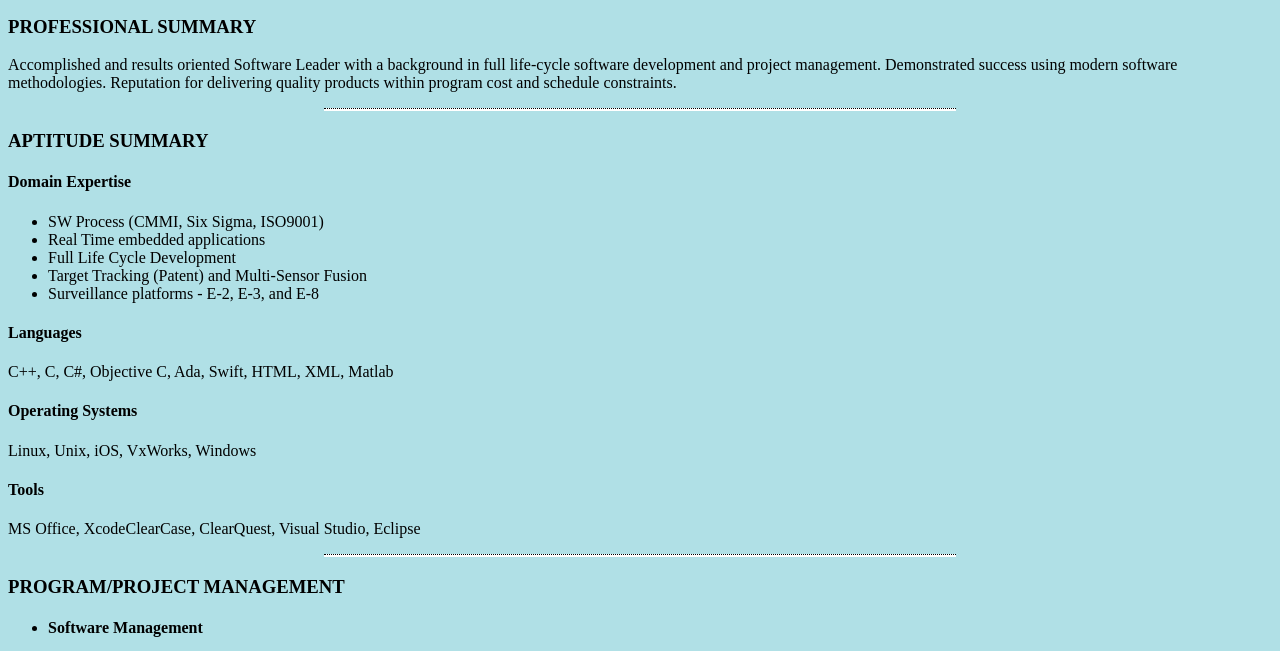
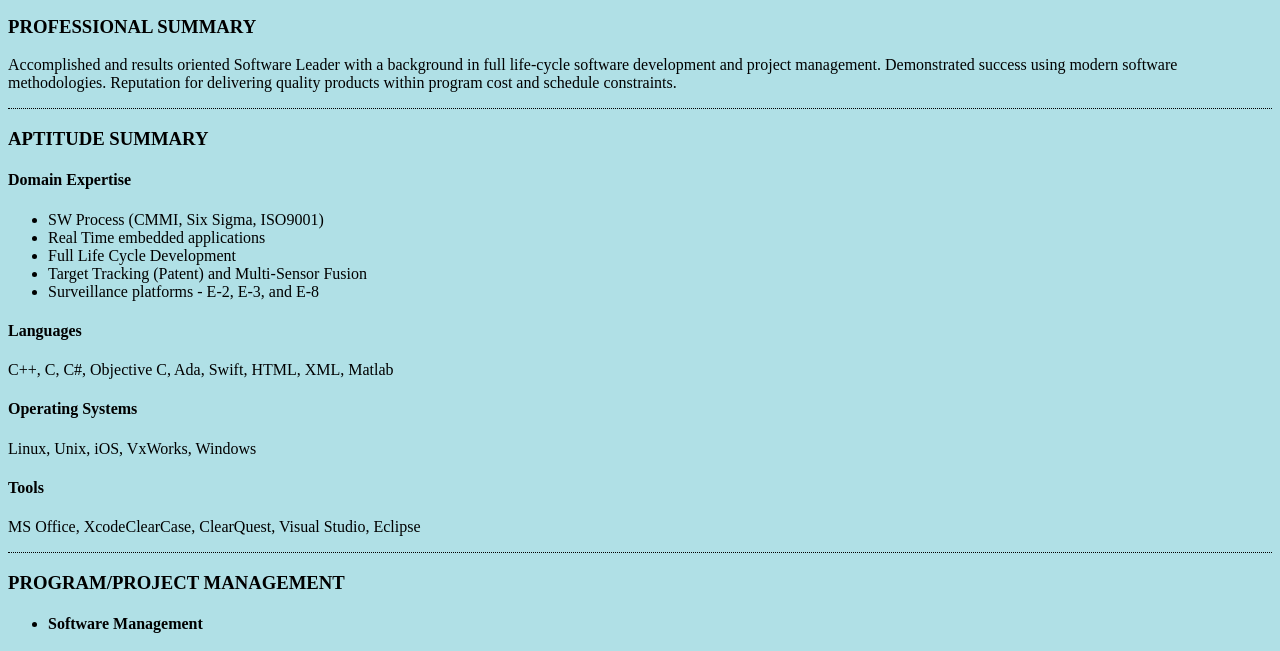
Before and after one commit to Camaro1979/cv, a plain HTML site: page index.html in a window 1280 px wide. Shown: the part 131-782 px from the top of the page. Drawn offline with Linux system fonts and the light colour scheme.

Commit message:
Update index.html

```diff
--- a/index.html
+++ b/index.html
@@ -5,9 +5,10 @@
         background-color: powderblue;
     }
     hr {
-        background-color: white;
-        border-style: dotted none none;
-        height: 2px;
+        border-style: none;
+        border-top-style: dotted;
+        boder-color: grey
+        border-width: 5px
         width: 50%
     }
 </style>
```
